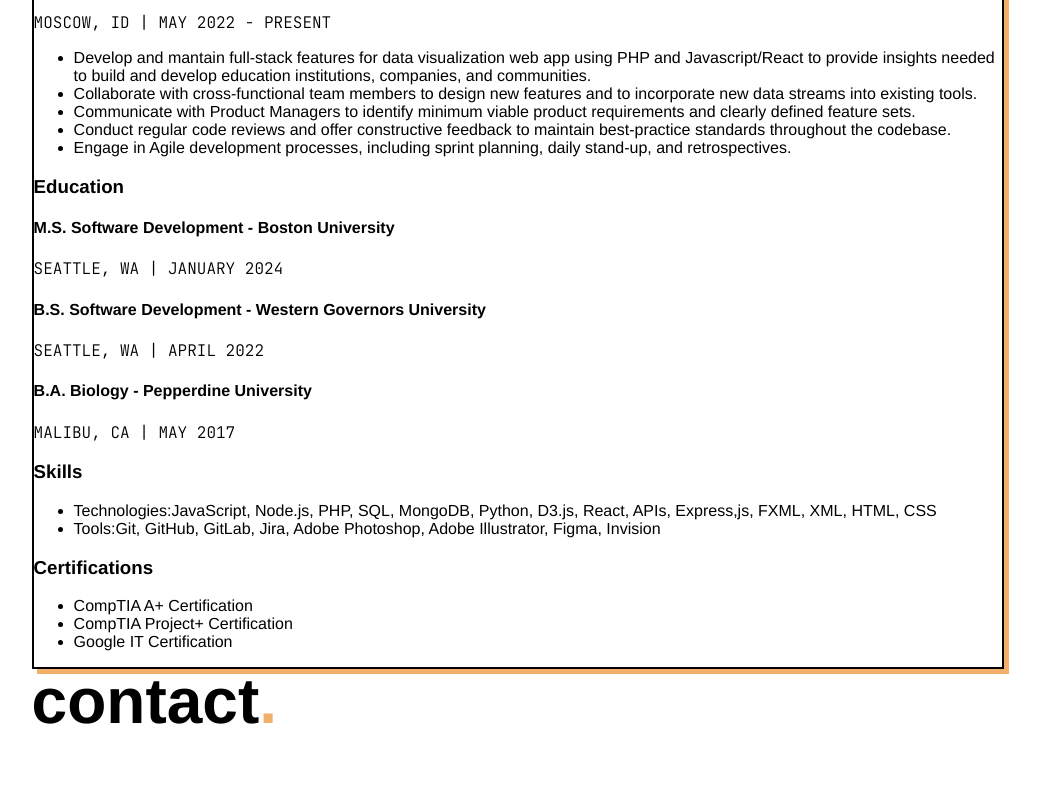
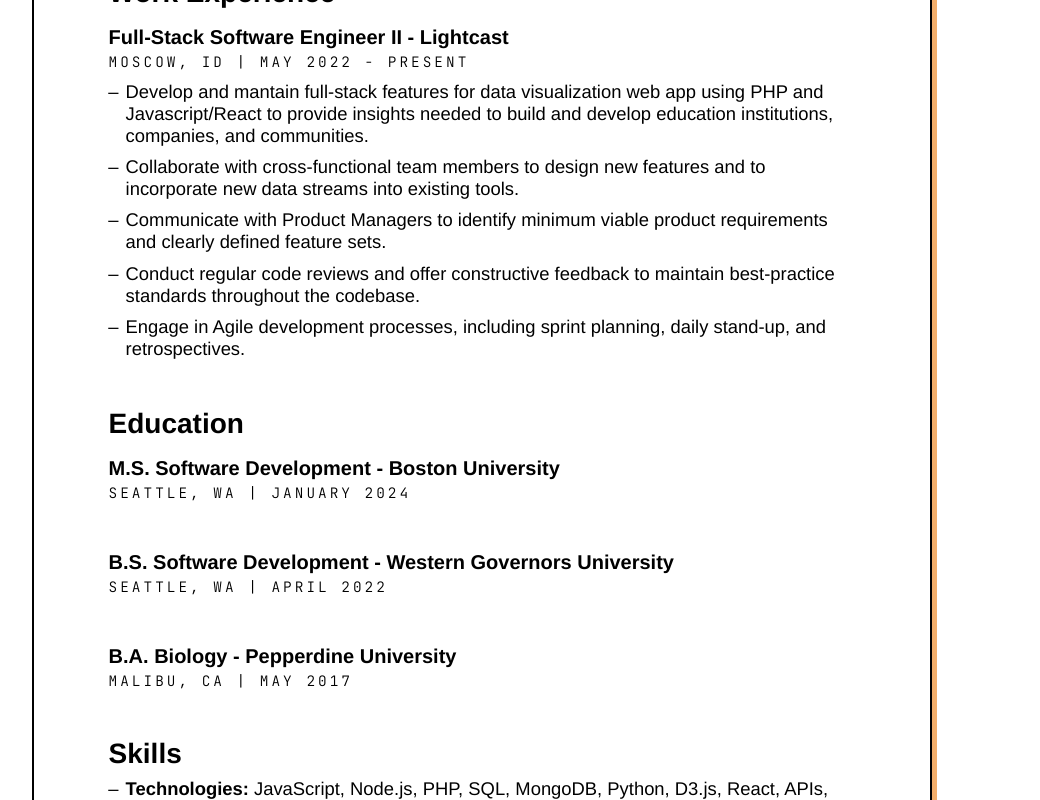
Before and after one commit to jennifer-bowser/jb-dev, a React (Vite) app: page / in a window 1280 px wide. Shown: the part 1620-2420 px from the top of the page, without its empty margins (122-1162 px from the left). Before the commit the page ends 2393 px from the top, so only its background shows below. Built offline with nearby package versions, Linux system fonts and the light colour scheme; a web font is replaced by a local one.

Commit message:
lots of styling for Resume + lists

```diff
--- a/src/About.css
+++ b/src/About.css
@@ -17,8 +17,9 @@
     margin: 0;
 }
 
-.About .Subtitle{
+.About-Stack p{
     font-size: 1.15em;
+    font-family: var(--mono-font);
     text-transform: none;
     margin: 20px 0;
 }
--- a/src/About.jsx
+++ b/src/About.jsx
@@ -25,7 +25,7 @@
             </p>
             <section className="About-Stack">
                 <h2>my stack<span className="Accent-Text">:</span></h2>
-                <p className="Subtitle">Here are a few technologies I'm enjoying right now</p>
+                <p>Here are a few technologies I'm enjoying right now</p>
                 <div className="Dropshadow-Box">
                     {langs}
                 </div>
--- a/src/BulletList.css
+++ b/src/BulletList.css
@@ -1,3 +1,13 @@
+.BulletList{
+    padding: 0 10px;
+    margin: 0;
+}
+
 .BulletList li{
-    padding-left: 5px;
+    padding-left: 7px;
+    margin-bottom: 0.5em;
 }
+
+.BulletList li:last-of-type{
+    margin-bottom: 0;
+}
--- a/src/Resume.css
+++ b/src/Resume.css
@@ -1,3 +1,36 @@
 .Resume-PDF-Link{
     text-decoration: 3px solid underline var(--accent-color);
+    text-align: center;
+    width: 100%;
+    align-self: center;
 }
+
+.Resume .Dropshadow-Box{
+    padding: 75px;
+    max-width: 900px;
+}
+
+.Resume section{
+    margin: 50px 0 0 0;
+}
+
+.Resume section:first-of-type{
+    margin-top: 0;
+}
+
+.Resume h3{
+    margin: 0 0 10px 0;
+}
+
+.Resume h4{
+    margin: 20px 0 5px 0;
+}
+
+.Resume .Dropshadow-Box .Subtitle{
+    margin: 0 0 10px 0;
+    font-size: 0.9em;
+}
+
+.Resume li{
+    font-size: 1.15em;
+}
--- a/src/Resume.jsx
+++ b/src/Resume.jsx
@@ -1,6 +1,26 @@
+import BulletList from "./BulletList";
 import "./Resume.css";
 
 export default function Resume(){
+    const workExperienceListItems = [
+        "Develop and mantain full-stack features for data visualization web app using PHP and Javascript/React to provide insights needed to build and develop education institutions, companies, and communities.",
+        "Collaborate with cross-functional team members to design new features and to incorporate new data streams into existing tools.",
+        "Communicate with Product Managers to identify minimum viable product requirements and clearly defined feature sets.",
+        "Conduct regular code reviews and offer constructive feedback to maintain best-practice standards throughout the codebase.",
+        "Engage in Agile development processes, including sprint planning, daily stand-up, and retrospectives."
+    ];
+
+    const skillsListItems = [
+        <><span className="Bold">Technologies: </span>JavaScript, Node.js, PHP, SQL, MongoDB, Python, D3.js, React, APIs, Express,js, FXML, XML, HTML, CSS</>,
+        <><span className="Bold">Tools: </span>Git, GitHub, GitLab, Jira, Adobe Photoshop, Adobe Illustrator, Figma, Invision</>
+    ];
+
+    const certListItems = [
+        "CompTIA A+ Certification",
+        "CompTIA Project+ Certification",
+        "Google IT Certification"
+    ]
+
     return(
         <>
             <a className="Resume-PDF-Link Subtitle">view as pdf</a>
@@ -9,26 +29,7 @@
                     <h3>Work Experience</h3>
                     <h4>Full-Stack Software Engineer II - Lightcast</h4>
                     <p className="Subtitle">Moscow, ID | May 2022 - Present</p>
-                    <ul>
-                        <li>
-                            Develop and mantain full-stack features for data visualization web app using PHP and Javascript/React
-                            to provide insights needed to build and develop education institutions, companies, and communities.
-                        </li>
-                        <li>
-                            Collaborate with cross-functional team members to design new features and to incorporate new data streams
-                            into existing tools.
-                        </li>
-                        <li>
-                            Communicate with Product Managers to identify minimum viable product requirements and clearly defined feature sets.
-                        </li>
-                        <li>
-                            Conduct regular code reviews and offer constructive feedback to maintain best-practice standards throughout
-                            the codebase.
-                        </li>
-                        <li>
-                            Engage in Agile development processes, including sprint planning, daily stand-up, and retrospectives.
-                        </li>
-                    </ul>
+                    <BulletList listItems={workExperienceListItems}/>
                 </section>
                 <section>
                     <h3>Education</h3>
@@ -47,18 +48,11 @@
                 </section>
                 <section>
                     <h3>Skills</h3>
-                    <ul>
-                        <li><span>Technologies:</span>JavaScript, Node.js, PHP, SQL, MongoDB, Python, D3.js, React, APIs, Express,js, FXML, XML, HTML, CSS</li>
-                        <li><span>Tools:</span>Git, GitHub, GitLab, Jira, Adobe Photoshop, Adobe Illustrator, Figma, Invision</li>
-                    </ul>
+                    <BulletList listItems={skillsListItems} />
                 </section>
                 <section>
                     <h3>Certifications</h3>
-                    <ul>
-                        <li>CompTIA A+ Certification</li>
-                        <li>CompTIA Project+ Certification</li>
-                        <li>Google IT Certification</li>
-                    </ul>
+                    <BulletList listItems={certListItems}/>
                 </section>
             </div>
         </>
--- a/src/index.css
+++ b/src/index.css
@@ -25,6 +25,7 @@
     margin: 0;
     padding: 0;
     font-size: 12pt;
+    font-weight: 300;
 }
 
 a{
@@ -33,23 +34,32 @@
     cursor: pointer;
 }
 
+/* Padding for all site content EXCEPT header/footer */
 #root > section{
     padding: 0 12%;
 }
 
 h1, h2, h3, h4, h5, h6{
     font-weight: 600;
+    line-height: 1em;
 }
 
 h1{
     font-size: 4em;
-    line-height: 1em;
     margin: 0 0 40px 0;
 }
 
 h2{
     font-size: 3em;
     margin: 0 0 20px 0;
+}
+
+h3{
+    font-size: 1.75em;
+}
+
+h4{
+    font-size: 1.25em;
 }
 
 .Accent-Text{
@@ -61,9 +71,14 @@
     font-weight: 300;
     font-size: 1em;
     text-transform: uppercase;
+    letter-spacing: 3px;
 }
 
 .Dropshadow-Box{
     border: 2px solid var(--contrast-color);
     box-shadow: 5px 5px 0px var(--accent-color);
 }
+
+.Bold{
+    font-weight: 600;
+}
```
